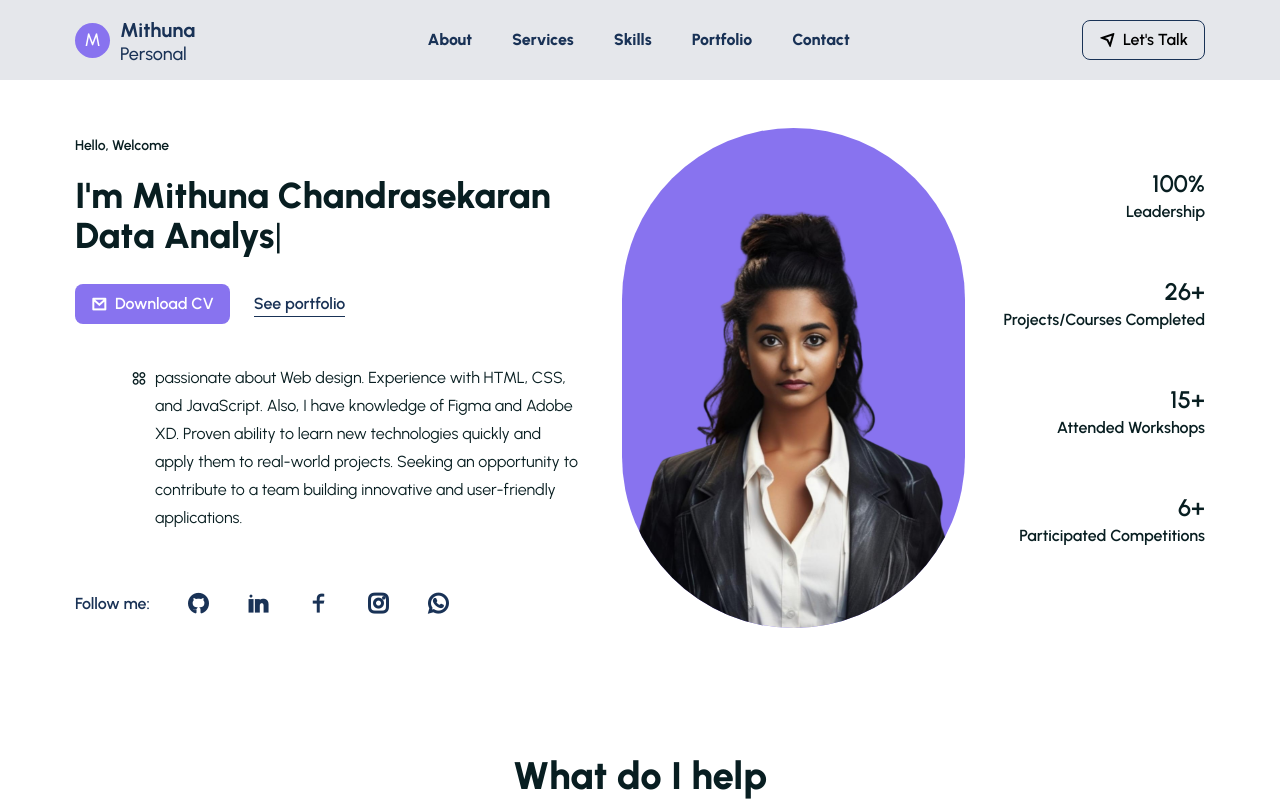
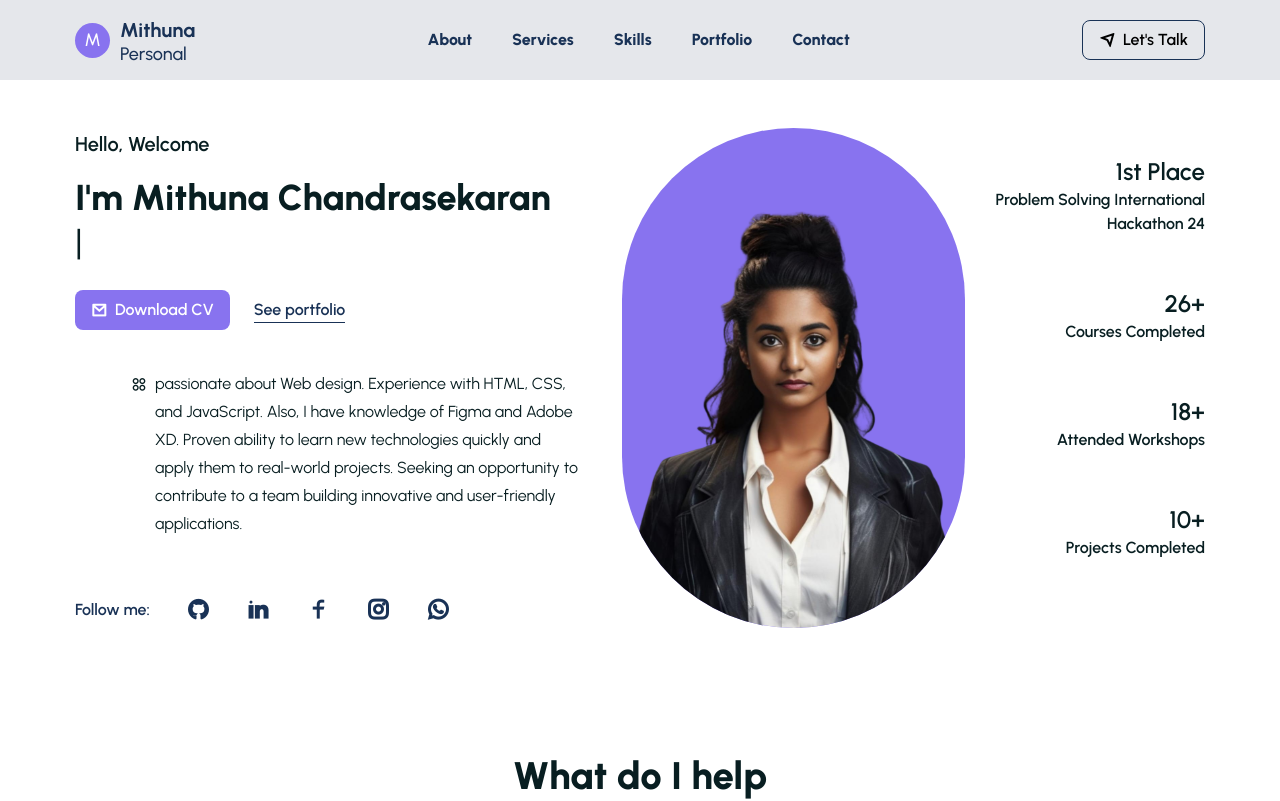
Before and after one commit to MithuChandran/portfolio-react, a React (Create React App) app: page / in a window 1280 px wide. Shown: the top 801 px of the page. Built offline with nearby package versions, Linux system fonts and the light colour scheme.

Commit message:
Update Hero component with new typed string and styling

```diff
--- a/src/components/UI/Hero.jsx
+++ b/src/components/UI/Hero.jsx
@@ -4,12 +4,7 @@ import CountUp from "react-countup";
 
 const Hero = () => {
   const [typedText, setTypedText] = useState("");
-  const typedStrings = [
-    "Web Developer",
-    "Frontend Developer",
-    "Data Analyst",
-    "Freelancer",
-  ];
+  const typedStrings = ["Undergraduate Student"];
   const [index, setIndex] = useState(0);
   const [charIndex, setCharIndex] = useState(0);
 
@@ -52,7 +47,7 @@ const Hero = () => {
             <h5
               data-aos="fade-right"
               data-aos-duration="1500"
-              className="text-headingColor font-semibold text-sm"
+              className="text-headingColor font-semibold text-xl "
             >
               Hello, Welcome
             </h5>
@@ -61,7 +56,7 @@ const Hero = () => {
               data-aos-duration="1500"
               className="text-headingColor text-2xl sm:text-4xl leading-9 sm:leading-12 mt-5 relative"
             >
-              <h1 className="font-extrabold">
+              <h1 className="font-extrabold mb-1">
                 I'm Mithuna Chandrasekaran <br />
               </h1>
               <span>
@@ -157,10 +152,10 @@ const Hero = () => {
           <div className="md:basis-1/5 flex justify-between text-center mt-10 flex-wrap gap-3 md:mt-0 md:flex-col md:justify-end md:text-end">
             <div className="mb-10">
               <h2 className="text-headingColor font-semibold text-2xl">
-                <CountUp start={0} end={100} duration={2} suffix="%" />
+                1st Place
               </h2>
               <h4 className="text-headingColor font-semibold text-base">
-                Leadership
+                Problem Solving International Hackathon 24
               </h4>
             </div>
             <div className="mb-10">
@@ -168,12 +163,12 @@ const Hero = () => {
                 <CountUp start={0} end={26} duration={2} suffix="+" />
               </h2>
               <h4 className="text-headingColor font-semibold text-base">
-                Projects/Courses Completed
+                Courses Completed
               </h4>
             </div>
             <div className="mb-10">
               <h2 className="text-headingColor font-semibold text-2xl">
-                <CountUp start={0} end={15} duration={3} suffix="+" />
+                <CountUp start={0} end={18} duration={3} suffix="+" />
               </h2>
               <h4 className="text-headingColor font-semibold text-base">
                 Attended Workshops
@@ -181,10 +176,10 @@ const Hero = () => {
             </div>
             <div className="mb-10">
               <h2 className="text-headingColor font-semibold text-2xl">
-                <CountUp start={0} end={6} duration={3} suffix="+" />
+                <CountUp start={0} end={10} duration={3} suffix="+" />
               </h2>
               <h4 className="text-headingColor font-semibold text-base">
-                Participated Competitions
+                Projects Completed
               </h4>
             </div>
           </div>
```
